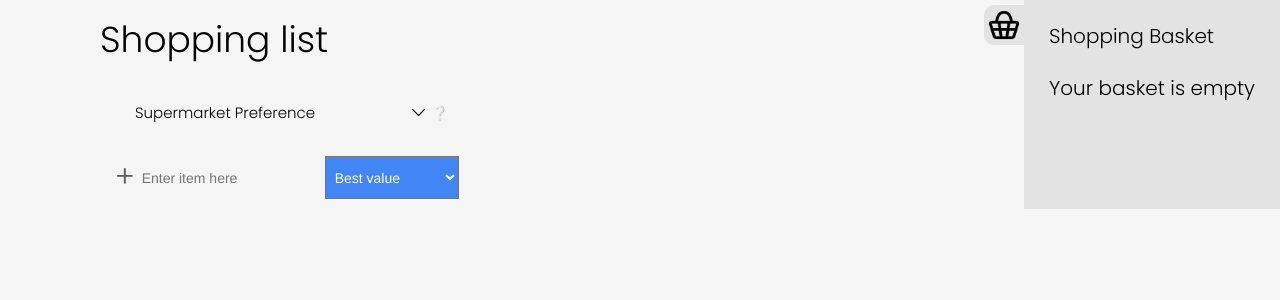
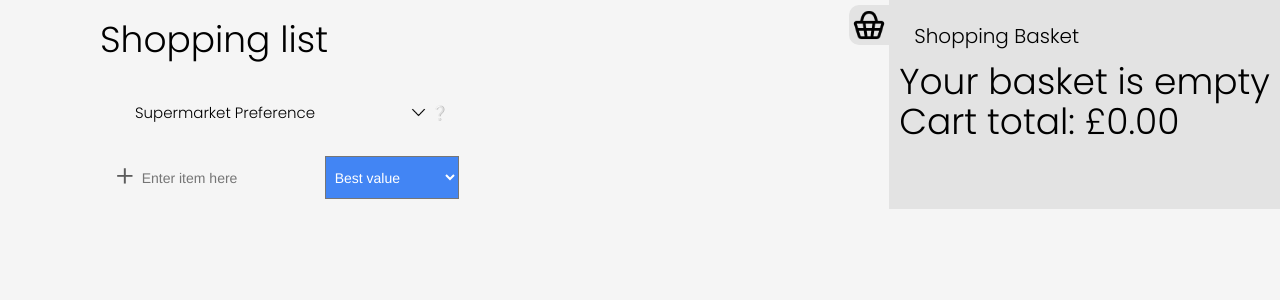
Before and after one commit to byronlloydwakeman/ShopSmartFrontEnd, a React (Create React App) app: page /shoppinglist in a window 1280 px wide. Shown: the top 300 px of the page. Built offline with nearby package versions, Linux system fonts and the light colour scheme.

Commit message:
Added basket total

```diff
--- a/src/components/ShoppingBasket/ShoppingBasket.jsx
+++ b/src/components/ShoppingBasket/ShoppingBasket.jsx
@@ -4,9 +4,9 @@ import { ShoppingBasketItem } from "./ShoppingBasketItem.jsx";
 
 import "./ShoppingBasket.css";
 
-export const ShoppingBasket = ({shoppingBasket}) => {
+export const ShoppingBasket = ({shoppingBasket, setShoppingBasket}) => {
     const [open, setOpen] = useState(false);
-
+    var sum = 0;
     return (
         <div id="basketContainer" className="flex-row basketTransition" style={{marginLeft: "auto"}}>
             <div className="shoppingBasketIcon-container">
@@ -27,15 +27,30 @@ export const ShoppingBasket = ({shoppingBasket}) => {
                 <h1 className="shoppingBasket-title">Shopping Basket</h1>
                 {
                     shoppingBasket.length != 0 ? (
-                        shoppingBasket?.map((el) => {
+                        shoppingBasket?.map((el, index) => {
+                            console.log(el);
+                            //If quantity hasnt been initialised yet.
+                            if(!el.quantity){
+                                el.quantity = 1;
+                            }
+
+                            sum += Number(el?.price?.substring(1)) * el.quantity;
+
                             return(
-                                <ShoppingBasketItem price={el.price} name={el.name} value={el.value} image={el.image}/>
+                                <>
+                                    <ShoppingBasketItem id={index} shoppingBasket={shoppingBasket} setShoppingBasket={setShoppingBasket} price={el.price} name={el.name} value={el.value} image={el.image} quantity={el.quantity}/>
+                                </>
+
                             )
                         })
+
                     ) : (
-                        <h1 className="shoppingBasket-title">Your basket is empty</h1>
+                        <>
+                            <h1 className="shoppingBasket-subtitle">Your basket is empty</h1>
+                        </>
                     )
                 }
+                <h1 className="shoppingBasket-subtitle shoppingBasket-cost">Cart total: £{(Math.round(sum * 100) / 100).toFixed(2)}</h1>
             </div>
         </div>
     )
```
